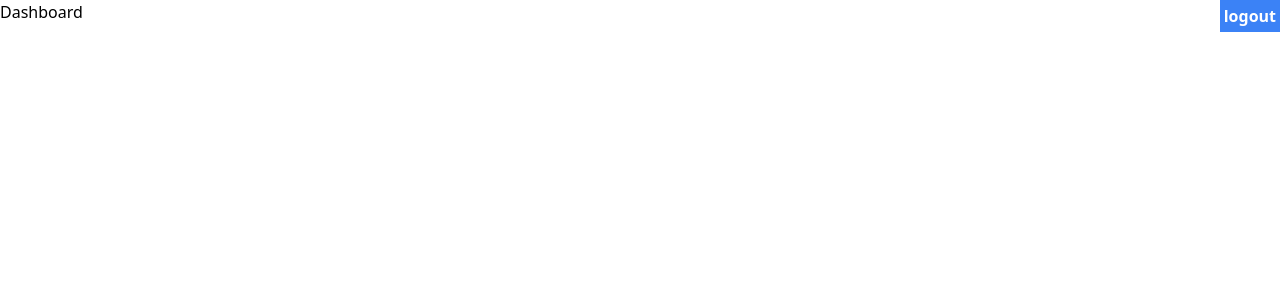
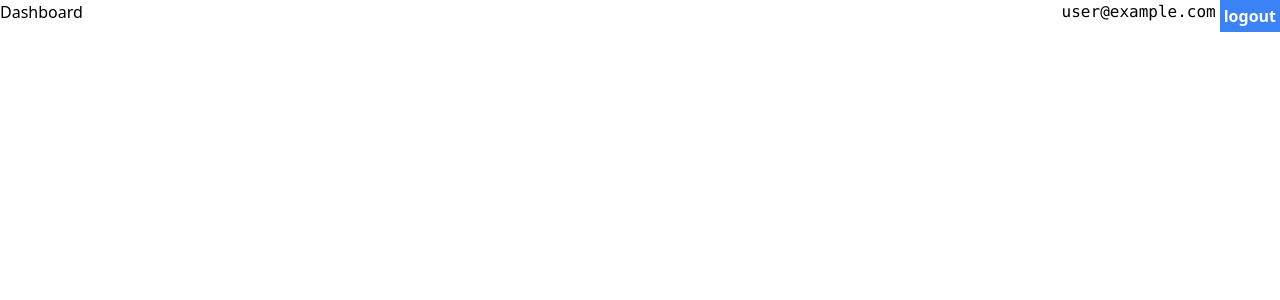
Before and after one commit to angelorubin/next-auth, a Next.js app: page /dashboard in a window 1280 px wide. Shown: the top 300 px of the page. Built offline with nearby package versions, Linux system fonts and the light colour scheme; no server answers; sample sign-in values are in the browser's storage.

Commit message:
Implementando componente session-checker

```diff
--- a/app/dashboard/page.tsx
+++ b/app/dashboard/page.tsx
@@ -1,10 +1,11 @@
 'use client'
-import { useSession, signOut } from 'next-auth/react'
+import { signOut } from 'next-auth/react'
 import { useRouter, redirect } from 'next/navigation'
 import { AiOutlineLogout } from 'react-icons/ai'
 import { FaUserCircle } from 'react-icons/fa'
 import Icon from '@/components/icon'
-
+import SessionChecker from '@/components/session-checker'
+import { useSession } from 'next-auth/react'
 /*
 export async function getServerSideProps(context: any) {
   try {
@@ -58,31 +59,23 @@ export default function Dashboard() {
   const { data: session, status } = useSession()
   const router = useRouter()
 
-  return session ? (
+  return (
+    <SessionChecker>
       <div className="flex gap-1">
         <h2 className="flex-1">Dashboard</h2>
+        <div className="">
+          <pre>{session?.user?.email}</pre>
+        </div>
         <button
           className="bg-blue-500 text-white font-bold p-1"
-        onClick={() => signOut({ callbackUrl: '/' })}
+          onClick={() => signOut({ callbackUrl: '/auth' })}
         >
           logout
         </button>
       </div>
-  ) : (
-    redirect('/auth')
+    </SessionChecker>
   )
 }
-
-  /**
-  return status === 'authenticated' ? (
-    <div>
-      <h1>Dashboard</h1>
-      <button onClick={() => signOut({ callbackUrl: '/' })}>logout</button>
-    </div>
-  ) : (
-    router.push('/auth')
-  )
-  */
 
   /**
   const router = useRouter()
```
Lines whose indentation alone changed are shown as unchanged.
